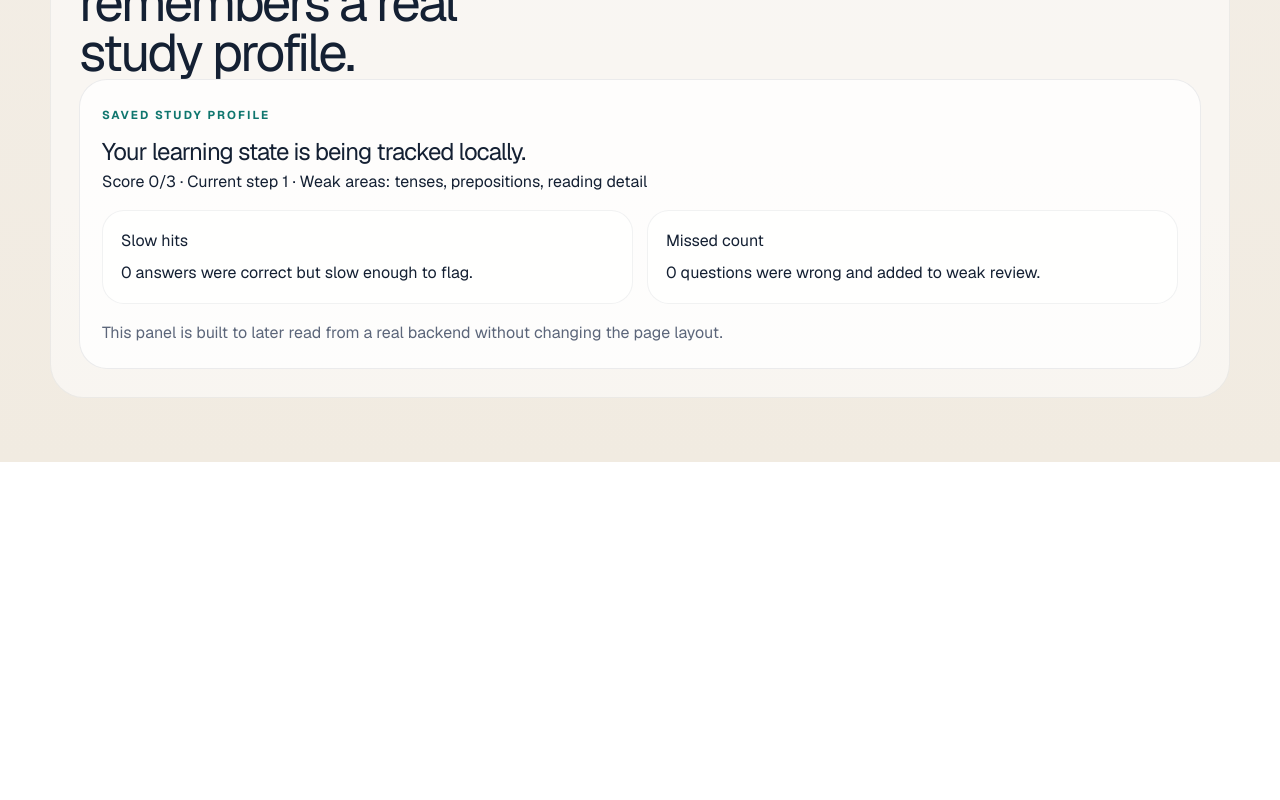
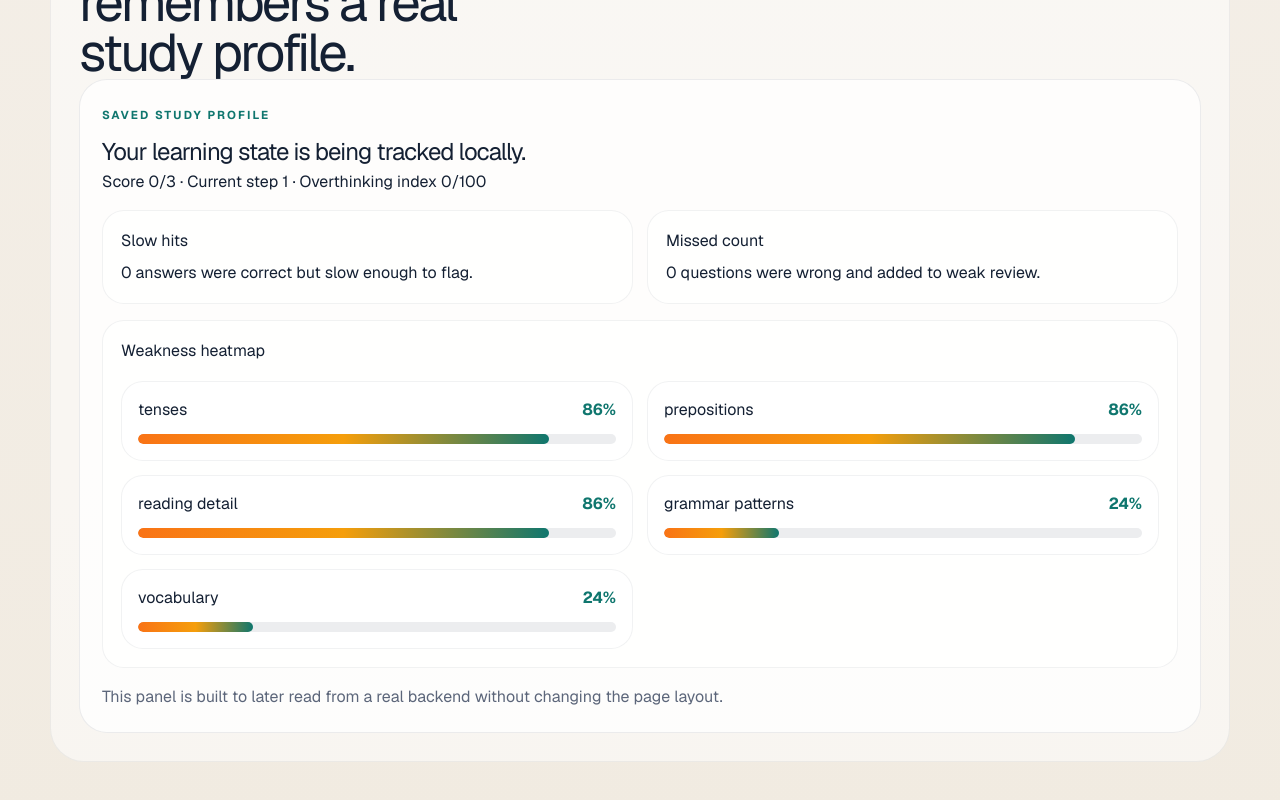
Before and after one commit to BaoAnh020603/adaptive-toeic-trainer, a Next.js app: page /progress in a window 1280 px wide. Shown: the part 1324-2124 px from the top of the page. Before the commit the page ends 1786 px from the top, so only its background shows below. Built offline with nearby package versions, Linux system fonts and the light colour scheme.

Commit message:
Add overthinking dashboard metrics

```diff
--- a/app/diagnostic-panel.tsx
+++ b/app/diagnostic-panel.tsx
@@ -86,11 +86,19 @@ export function DiagnosticPanel() {
   }, [complete, missedCount, score, slowHits, step, weakAreas]);
 
   const current = questions[step];
-  const elapsedMs = useMemo(() => Date.now() - startedAt, [startedAt, step, selected]);
+  const elapsedMs = useMemo(
+    () => Date.now() - startedAt,
+    [startedAt, step, selected],
+  );
   const progress = useMemo(
     () => ((step + (complete ? 1 : 0)) / questions.length) * 100,
     [step, complete],
   );
+  const overthinkingIndex = useMemo(() => {
+    const attempts = score + missedCount;
+    if (!attempts) return 0;
+    return Math.min(100, Math.round((slowHits / attempts) * 100));
+  }, [missedCount, score, slowHits]);
 
   const handleChoice = (choice: number) => {
     if (selected !== null || complete) return;
@@ -141,7 +149,10 @@ export function DiagnosticPanel() {
           <h3>Your personal study profile is ready.</h3>
           <p>
             Score: {score}/{questions.length}. Slow hits: {slowHits}. Misses:{" "}
-            {missedCount}. The next quest would focus on{" "}
+            {missedCount}. Overthinking index: {overthinkingIndex}/100.
+          </p>
+          <p className="supporting">
+            Next quest focus:{" "}
             {(weakAreas.length ? weakAreas : ["speed recovery", "precision"]).join(", ")}.
           </p>
         </div>
@@ -162,7 +173,9 @@ export function DiagnosticPanel() {
             Weak area: {current.weakArea} · This question is helping build your profile.
           </p>
         </div>
-        <span>{step + 1}/{questions.length}</span>
+        <span>
+          {step + 1}/{questions.length}
+        </span>
       </div>
 
       <div className="bar-track diagnostic-track" aria-hidden="true">
--- a/app/globals.css
+++ b/app/globals.css
@@ -252,6 +252,10 @@ button {
   margin-top: 18px;
 }
 
+.heatmap-grid.compact {
+  grid-template-columns: repeat(2, minmax(0, 1fr));
+}
+
 .heatmap-cell,
 .card-panel {
   padding: 16px;
@@ -422,6 +426,11 @@ button {
 
 .mini-card h3 {
   margin: 0 0 8px;
+}
+
+.mini-stack {
+  display: grid;
+  gap: 12px;
 }
 
 .feature-banner p {
--- a/app/progress-summary.tsx
+++ b/app/progress-summary.tsx
@@ -1,11 +1,15 @@
 "use client";
 
-import { useEffect, useState } from "react";
+import { useEffect, useMemo, useState } from "react";
 import {
   STUDY_PROFILE_STORAGE_KEY,
   defaultStudyProfile,
   type StudyProfile,
 } from "../lib/study-profile";
+
+function getIntensity(label: string, weakAreas: string[]) {
+  return weakAreas.includes(label) ? 86 : 24;
+}
 
 export function ProgressSummary() {
   const [profile, setProfile] = useState<StudyProfile>(defaultStudyProfile);
@@ -22,8 +26,22 @@ export function ProgressSummary() {
   }, []);
 
   const weakAreas = profile.weakAreas.length
-    ? profile.weakAreas.join(", ")
-    : "none recorded yet";
+    ? profile.weakAreas
+    : ["tenses", "prepositions", "reading detail"];
+
+  const overthinkingIndex = useMemo(() => {
+    const attempts = profile.score + profile.missedCount;
+    if (!attempts) return 0;
+    return Math.min(100, Math.round((profile.slowHits / attempts) * 100));
+  }, [profile.missedCount, profile.score, profile.slowHits]);
+
+  const heatmap = [
+    "tenses",
+    "prepositions",
+    "reading detail",
+    "grammar patterns",
+    "vocabulary",
+  ];
 
   return (
     <div className="diagnostic-panel">
@@ -36,9 +54,10 @@ export function ProgressSummary() {
         </h3>
         <p>
           Score {profile.score}/{profile.total} · Current step {profile.step + 1} ·
-          Weak areas: {weakAreas}
+          Overthinking index {overthinkingIndex}/100
         </p>
       </div>
+
       <div className="progress-summary-grid">
         <article className="mini-card">
           <h3>Slow hits</h3>
@@ -49,6 +68,27 @@ export function ProgressSummary() {
           <p>{profile.missedCount} questions were wrong and added to weak review.</p>
         </article>
       </div>
+
+      <div className="mini-card">
+        <h3>Weakness heatmap</h3>
+        <div className="heatmap-grid compact">
+          {heatmap.map((topic) => (
+            <div className="heatmap-cell" key={topic}>
+              <div className="heatmap-label">
+                <span>{topic}</span>
+                <strong>{getIntensity(topic, weakAreas)}%</strong>
+              </div>
+              <div className="bar-track" aria-hidden="true">
+                <div
+                  className="bar-fill"
+                  style={{ width: `${getIntensity(topic, weakAreas)}%` }}
+                />
+              </div>
+            </div>
+          ))}
+        </div>
+      </div>
+
       <p className="supporting">
         This panel is built to later read from a real backend without changing
         the page layout.
```
